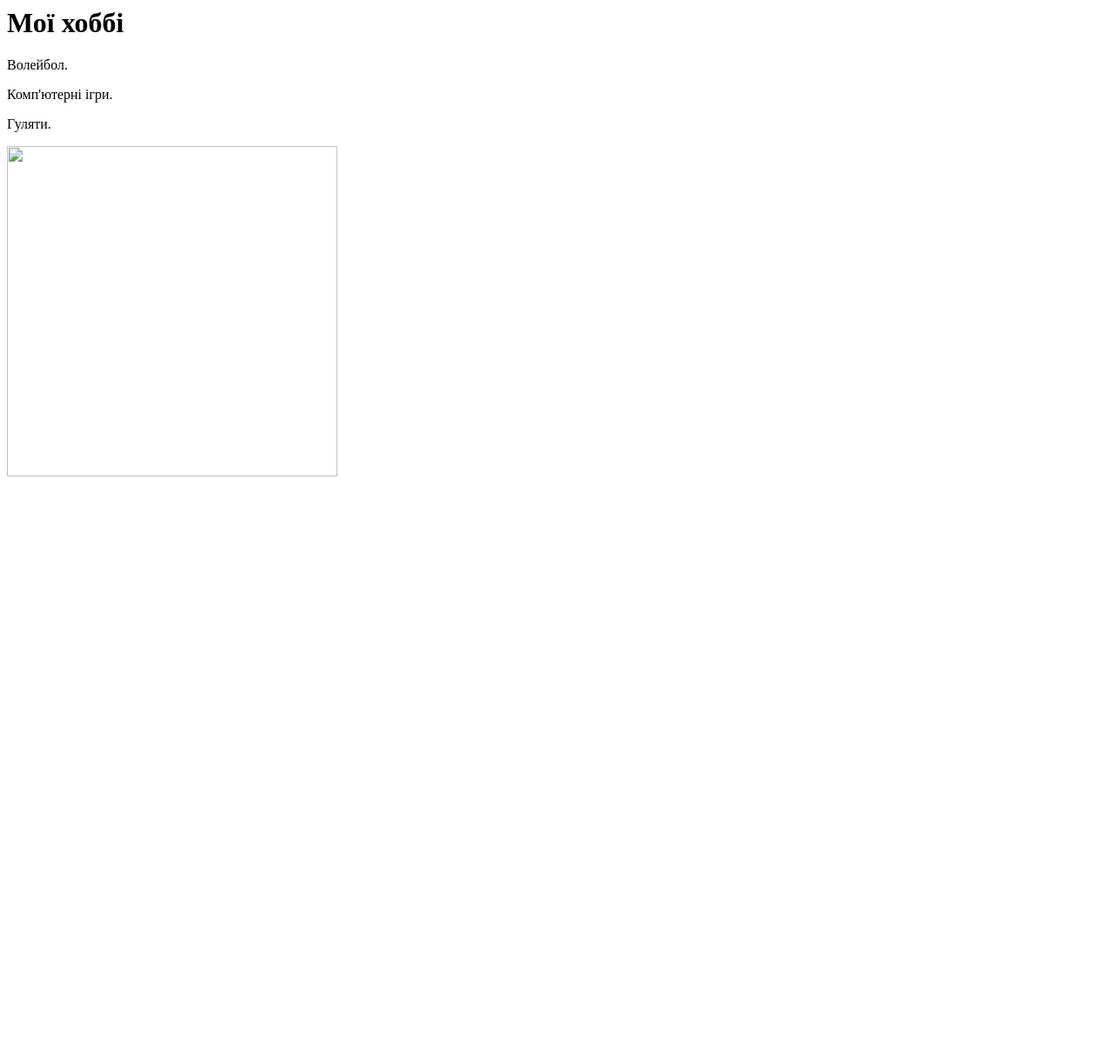
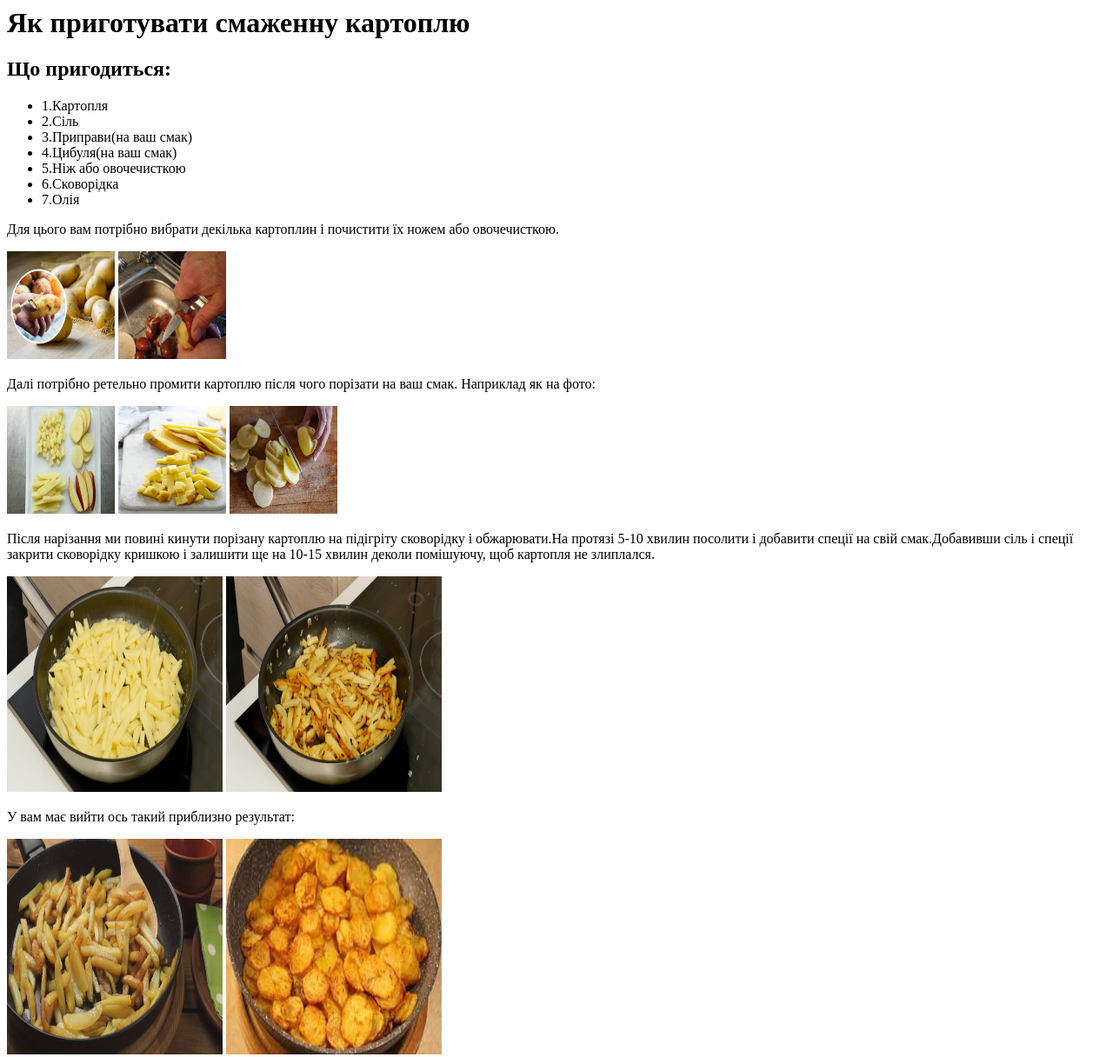
Before and after one commit to muchailouzivert/muchailouzivert.github.io, a plain HTML site: page index.html in a window 1280 px wide. Shown: the top 1216 px of the page at 87% size. Before the commit the page ends 800 px from the top, so only its background shows below. Drawn offline with Linux system fonts and the light colour scheme.

Commit message:
Changed theme of site

```diff
--- a/index.html
+++ b/index.html
@@ -4,13 +4,41 @@
 </head>
 <body>
 
- <h1>Мої хоббі</h1>
+ <h1>Як приготувати смаженну картоплю</h1>
 
- <p>Волейбол.</p>
- <p>Комп'ютерні ігри.</p>
- <p>Гуляти.</p>
+ <h2>Що пригодиться:</h2>
 
- <img src="damn.jpg" alt="" id="img" width="380" height="380">
+ <ul>
+	<li>1.Картопля</li>
+	<li>2.Сіль</li>
+	<li>3.Приправи(на ваш смак)</li>
+	<li>4.Цибуля(на ваш смак)</li>
+	<li>5.Ніж або овочечисткою</li>
+	<li>6.Сковорідка</li>
+	<li>7.Олія</li>
+ </ul>
+ <p>Для цього вам потрібно вибрати декілька картоплин і почистити їх ножем або овочечисткою.</p>
+
+ <img src="potato_1.jpg" alt="" id"img_1" width="124" height="124">
+ <img src="potato_2.jpg" alt="" id"img_2" width="124" height="124">
+
+ <p>Далі потрібно ретельно промити картоплю після чого порізати на ваш смак. Наприклад як на фото:</p>
+
+ <img src="potato_3.jpg" alt="" id"img_3" width="124" height="124">
+ <img src="potato_4.jpg" alt="" id"img_4" width="124" height="124">
+ <img src="potato_5.jpg" alt="" id"img_5" width="124" height="124">
+
+ <p>Після нарізання ми повині кинути порізану картоплю на підігріту сковорідку і обжарювати.На протязі 5-10 хвилин посолити і добавити спеції на свій смак.Добавивши сіль і спеції закрити сковорідку кришкою і залишити ще на 10-15 хвилин деколи помішуючу, щоб картопля не злиплался.</p>
+
+ <img src="potato_6.jpg" alt="" id"img_6" width="248" height="248">
+ <img src="potato_7.jpg" alt="" id"img_7" width="248" height="248">
+
+ <p>У вам має вийти ось такий приблизно результат:</p>
+
+ <img src="potato_8.jpg" alt="" id"img_5" width="248" height="248">
+ <img src="potato_9.jpg" alt="" id"img_5" width="248" height="248">
+
+ <p>Для кращого смаку можете нарізати циулю кубіками і добавити разом з сіллю і приправами на сковордіку.</p>
 
 </body>
 </html>
```
Also changed, not shown: damn.jpg (added), potato_1.jpg (added), potato_2.jpg (added), potato_3.jpg (added), potato_4.jpg (added), potato_5.jpg (added), potato_6.jpg (added), potato_7.jpg (added), potato_8.jpg (added), potato_9.jpg (added).
